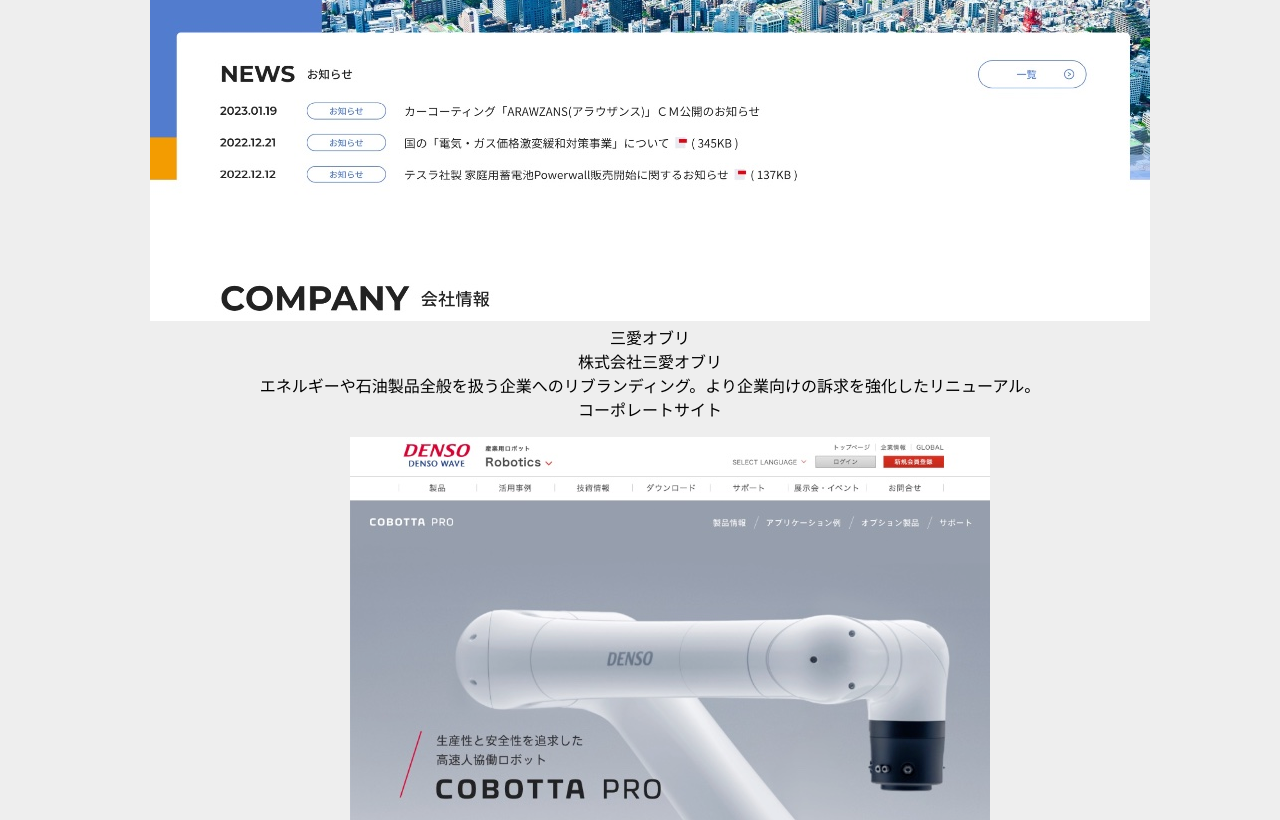
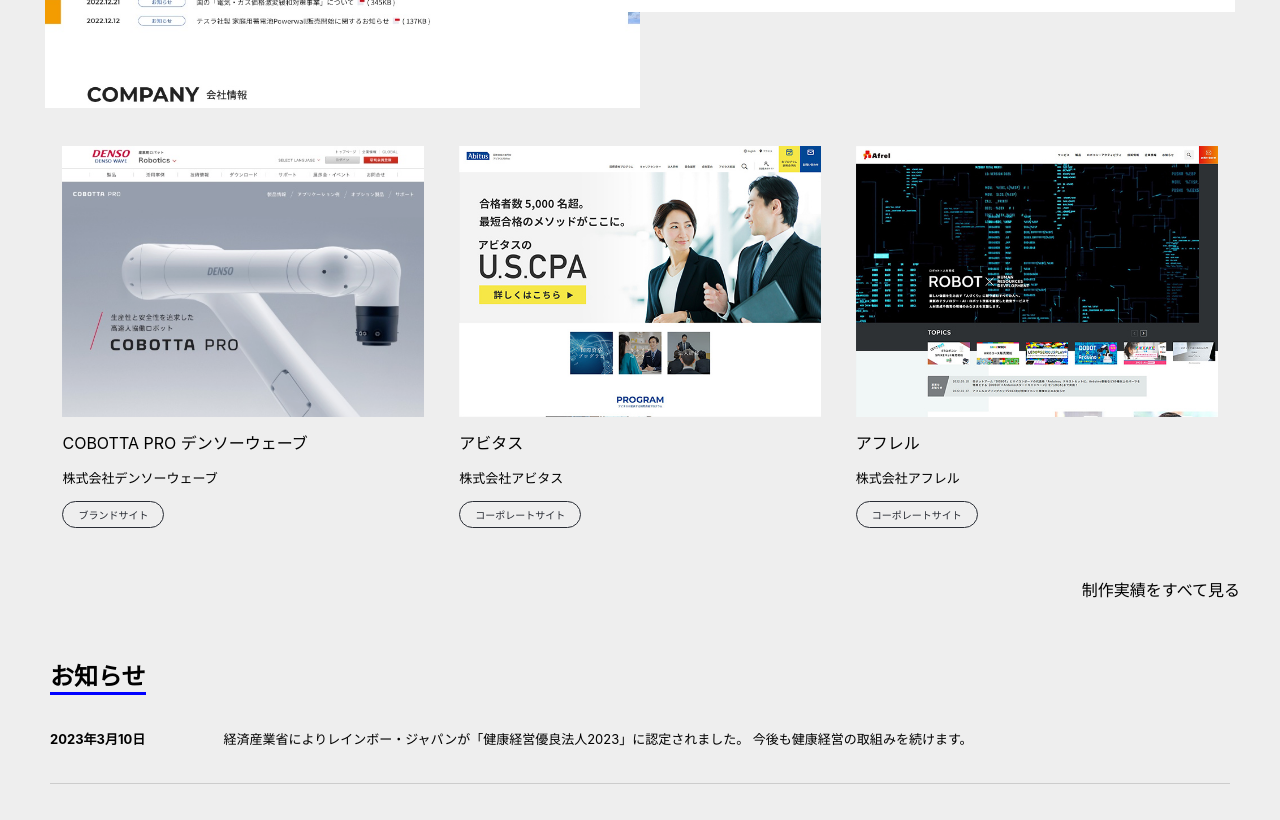
Before and after one commit to ultimania/react-rainbow-japan, a React (Create React App) app: page / in a window 1280 px wide. Shown: the part 1980-2800 px from the top of the page. Built offline with nearby package versions, Linux system fonts and the light colour scheme.

Commit message:
feat: notifications

```diff
--- a/src/App.css
+++ b/src/App.css
@@ -95,7 +95,7 @@
 }
 
 .contents {
-  padding: 20px 0 20px 20px;
+  padding: 20px;
   background-color: #EEE;
 }
 
@@ -197,7 +197,7 @@
 
 .content-title {
   text-align: left;
-  padding: 10px;
+  padding: 5ex 10px 10px 10px;
   margin-bottom: 4ex;
 }
 
@@ -215,7 +215,7 @@
 }
 
 .content-main {
-  padding: 5px;
+  padding: 5ex 10px 10px 10px;
   margin: 10px 0px;
 }
 
@@ -282,3 +282,134 @@
 .content-show-all {
   text-align: right;
 }
+
+#layout-achiebement {
+  padding: 0 5vh;
+}
+
+#layout-achiebement .content-main {
+  padding: 5px;
+}
+
+.pickup {
+  position: relative;
+  text-align: left;
+  margin-bottom: 48x;
+}
+
+.pickup .image {
+  width: 50%;
+  position: relative;
+}
+
+.pickup .image img{
+  width: 100%;
+  position: relative;
+}
+
+.pickup .card {
+  position: absolute;
+  width: 45%;
+  padding: 5%;
+  background-color: #fff;
+  right: 0;
+  top: 3ex;
+  margin: 2% 0;
+}
+
+.pickup .card .title {
+  font-size: x-large;
+  margin: 3px 0;
+}
+
+.card .subtitle {
+  font-size: small;
+  margin: 2ex 0;
+}
+
+.pickup .card .description {
+  font-size: medium;
+  margin: 2ex 0;
+}
+
+.card .link {
+  font-size: x-small;
+  color: #282c34;
+  padding: 5px 15px;
+  border-radius: 15px;
+  border: 1px solid #282c34;
+  width: fit-content;
+}
+
+ul.card-list {
+  list-style: none;
+  display: flex;
+  flex-direction: row;
+  justify-content: space-between;
+  align-items: center;
+  padding: 0;
+}
+
+.card-list li.card {
+  width: 33%;
+  text-align: left;
+  margin: 2ex;
+}
+
+.card-list li.card img {
+  width: 100%;
+  height: auto;
+}
+
+.card-list li.card .image {
+  margin-bottom: 1ex;
+}
+
+.card-list li.card title {
+  font-size: large;
+}
+
+#layout-notification {
+  padding: 0 5vh;
+}
+
+#layout-notification .content-title {
+  margin-bottom: 0;
+}
+
+#layout-notification .content-main {
+  padding-top: 0;
+}
+
+.notifications-list {
+  width: 100%;
+  display: flex;
+  flex-direction: column;
+  margin-bottom: 5ex;
+  /* padding-left: 5px; */
+}
+
+.notifications-list .row:first-child {
+  padding-top: 0;
+}
+
+.notifications-list .row {
+  display: flex;
+  flex-direction: row;
+  justify-content: left;
+  width: 100%;
+  padding: 5ex 0;
+  border-bottom: #CCC solid 1px;
+  text-align: left;
+  font-size: small;
+}
+
+.notifications-list .row .date {
+  font-weight: bold;
+  margin-right: 10px;
+  width: 13%;
+}
+
+.notifications-list .row .title {
+  margin-left: 10px;
+}
--- a/src/App.tsx
+++ b/src/App.tsx
@@ -169,9 +169,39 @@
             </li>
           </ul>
         </div>
+        <div className="content-show-all">制作実績をすべて見る</div>
       </div>
 
-      <div id="layout-notification" className="contents"></div>
+      <div id="layout-notification" className="contents">
+        <div className="content-title">
+          <div className="title">お知らせ</div>
+        </div>
+        <div className="content-main">
+          <div className="notifications-list">
+            <div className="row">
+              <span className="date">2023年3月10日</span>
+              <span className="title">
+                経済産業省によりレインボー・ジャパンが「健康経営優良法人2023」に認定されました。
+                今後も健康経営の取組みを続けます。
+              </span>
+            </div>
+            <div className="row">
+              <span className="date">2022年4月1日</span>
+              <span className="title">
+                ハイブリッドワーク（オフィスワークとテレワークを組み合わせた働き方）移行のお知らせ
+              </span>
+            </div>
+            <div className="row">
+              <span className="date">2022年3月9日</span>
+              <span className="title">
+                経済産業省によりレインボー・ジャパンが「健康経営優良法人2022」に認定されました。
+                今後も健康経営の取組みを続けます。
+              </span>
+            </div>
+          </div>
+        </div>
+        <div className="content-show-all">お知らせをすべて見る</div>
+      </div>
 
       <div id="layout-footer"></div>
 
@@ -185,7 +215,6 @@
               <li className="nav-item">特徴</li>
               <li className="nav-item">サービス</li>
               <li className="nav-item">制作実績</li>
-              <li className="nav-item">コラム</li>
               <li className="nav-item">会社情報</li>
               <li className="nav-item">採用情報</li>
               <li className="nav-item">お知らせ</li>
```
